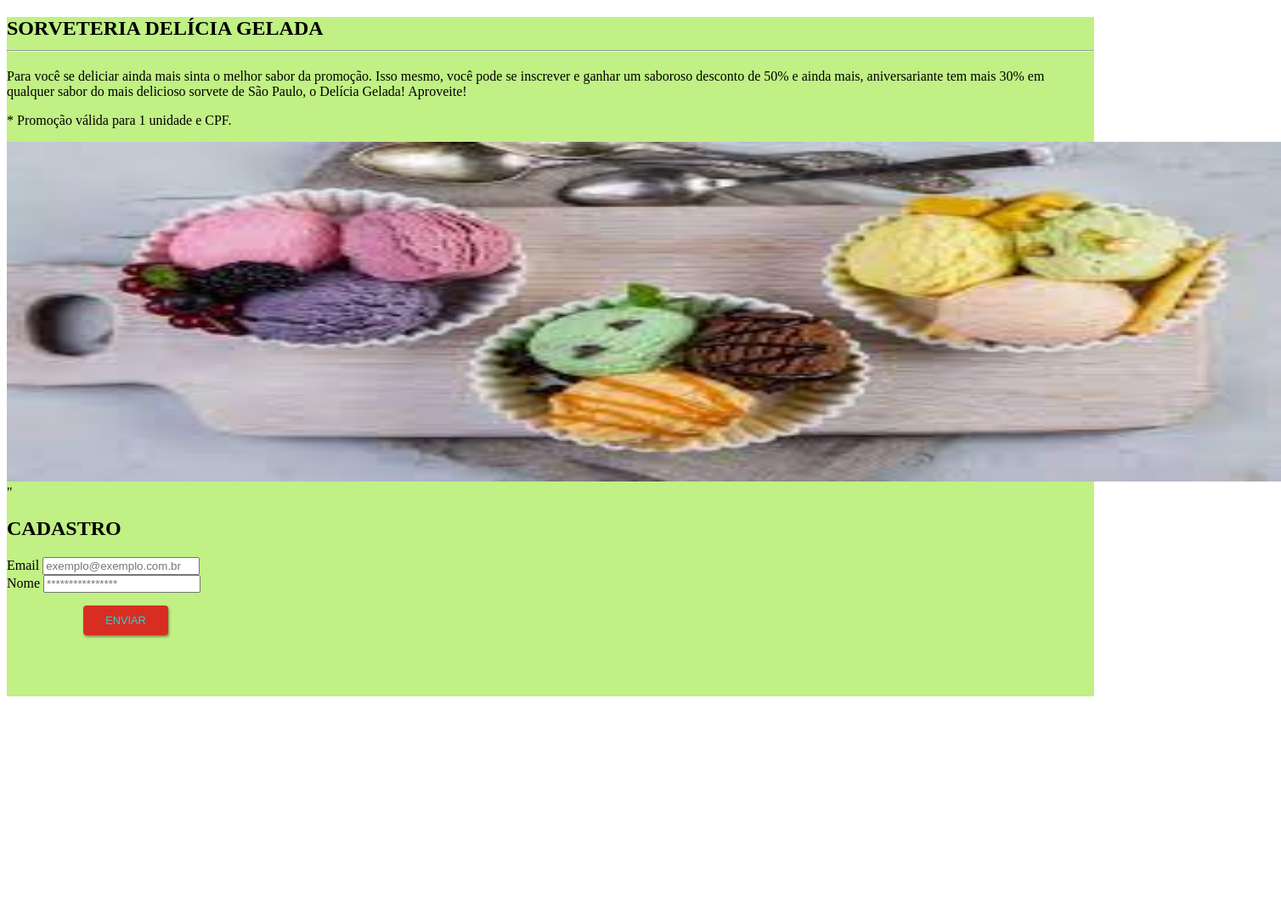
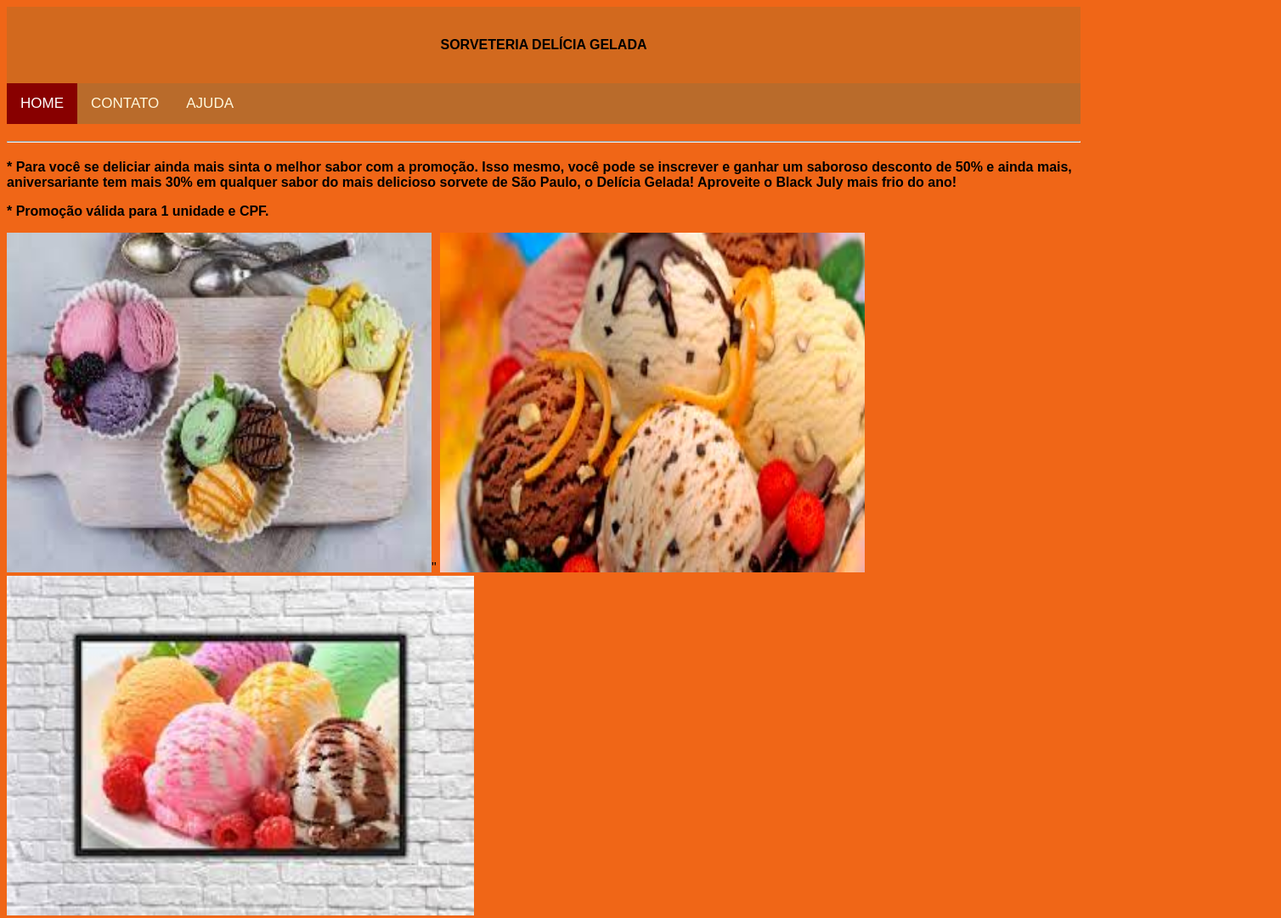
Before and after one commit to Margleysson/Desafio_Landing-page_HiringCoders_HTML, a plain HTML site: page index.html in a window 1280 px wide. Shown: the top 1081 px of the page at 85% size, 1508 px wide, since content can reach past the window. Before the commit the page ends 828 px from the top, so only its background shows below. Drawn offline with Linux system fonts and the light colour scheme.

Commit message:
Desafio_Projeto_Landing-page_HiringCoders

```diff
--- a/estilo.css
+++ b/estilo.css
@@ -1,14 +1,49 @@
-.body{
-    background-image: url(sorvete.jpg);
-    background-attachment: fixed;
-    background-size: 100%;
-    background-repeat: no-repeat;
-    background-color: aquamarine;
+body{
+    margin: 10;
+    font-size: 20;
+    font-family: Arial, Helvetica, sans-serif;
+    background-color: rgb(240, 102, 23);
+}
+header{
+    background-color: chocolate;
+    padding: 20px;
+    text-align: center;
+    font-size: 10;
+    font-variant: small-caps;
+}
+nav{
+    overflow: hidden;
+    background-color: rgb(185, 107, 43);
+}
+nav a{
+    float: left;
+    color: cornsilk;
+    text-align: center;
+    padding: 14px 16px;
+    text-decoration: none;
+    font-size: 17px;
+
+}
+nav a:hover{
+    background-color: #ddd;
+    color: #000;
+
+}
+nav a.ativo{
+    background-color: #800;
+    color: #fff;
+}
+.FixoNoTopo{
+    position: fixed;
+    top: 0px;
+}
+.FixoNoTopo + .principal{
+    padding-top: 60px;
 }
 .container{
-    width: 100vw;
-    height: 100vh;
-    background-color: rgb(193, 240, 132);
+    width: 99vw;
+    height: 95vh;
+    background-color: rgb(249, 252, 210);
 }
 
 .btn-entrar {
@@ -17,9 +52,41 @@
     width: 100px;
     height: 35px;
     background-color: #d82e22;
-    color: rgb(20, 216, 223);
+    color: rgb(238, 194, 176);
     border: 0;
     border-radius: 4px;
     margin: 15px 0px 15px 90px;
     box-shadow: 1px 2px 3px rgba(0, 0, 0, 0.4);
 }
+.section-2 form {
+    width: 300px;
+    margin-top: 80px;
+  }
+
+  .section-2 form h2 {
+    color: #68dd44;
+    font-size: 1.5rem;
+    border-bottom: 1px solid #68dd44;
+    padding-bottom: 15px;
+    margin-bottom: 20px;
+  }
+
+  .section-2 form .div-input {
+    display: flex;
+    flex-direction: column;
+    margin-bottom: 20px;
+  }
+
+  .section-2 form .div-input input {
+    margin-top: 5px;
+    border: 1px solid #68dd44;
+    border-radius: 4px;
+    width: 100%;
+    padding-left: 10px;
+    height: 40px;
+  }
+
+  .check-box label {
+    font-size: 0.9rem;
+    margin-left: 4px;
+  }
--- a/index.html
+++ b/index.html
@@ -8,36 +8,55 @@
 
     <link rel="stylesheet" type="text/css" href="estilo.css" />
 
+    <script type="text/javascript">
+    alert("Prepare-se para o o melhor sabor da sua vida!")
+
+    </script>
+
 </head>
 <body>
-       <div class="container">
+    <header>
+        <p><b>SORVETERIA DELÍCIA GELADA</b></p>
+    </header>
+    <nav>
+        <a class="ativo" href="">HOME</a>
+        <a href="">CONTATO</a>
+        <a href="">AJUDA</a>
+    </nav>
+    <div class="principal">
         <aside class="sorvete">
             <div class="about">
-                <h1>SORVETERIA DELÍCIA GELADA
-                    <hr>
+                <h1><hr>
                 </h1>
-                <p>Para você se deliciar ainda mais sinta o melhor sabor da promoção.
-                Isso mesmo, você pode se inscrever e ganhar um saboroso desconto de 50% e ainda mais,
-                aniversariante tem mais 30% em qualquer sabor do mais delicioso sorvete de São Paulo,
-                o Delícia Gelada! Aproveite!</p>
-               <P>* Promoção válida para 1 unidade e CPF. </P>
+               <p><b>* Para você se deliciar ainda mais sinta o melhor sabor com a promoção.
+                    Isso mesmo, você pode se inscrever e ganhar um saboroso desconto de 50% e ainda mais,
+                    aniversariante tem mais 30% em qualquer sabor do mais delicioso sorvete de São Paulo,
+                    o Delícia Gelada! Aproveite o Black July mais frio do ano!</b></p>
+               <P><b>* Promoção válida para 1 unidade e CPF. </b></P>
 
 
             </div>
         </aside>
         <main class="CADASTRO">
             <div class="section-2">
-                <img src="imagem/sorvete.jpg" width = "1500" height="400">"
+                <img src="imagem/sorvete.jpg" width = "500" height="400">"
+                <img src="imagem/Delicia Gelada.jpg" width ="500" height="400">
+                <img src="imagem/tela sorvete.jpg" width ="550" height="400">
+
                 <form>
-                    <h2>CADASTRO</h2>
+                    <h2>CADASTRE-SE</h2>
 
                         <div class="div-input">
-                          <label for="password">Email </label>
+                          <label for="password"><b>Email</b></label>
                           <input name="username" type="username" id="username" class="form-control" placeholder="exemplo@exemplo.com.br">
                         </div>
                 <div class="div-input">
-                    <label for="password">Nome </label>
-                    <input name="username" type="username" id="username" class="form-control" placeholder="****************">
+                    <label for="password"><b>Nome</b></label>
+                    <input name="username" type="username" id="username" class="form-control" placeholder="Ex: Luis">
+                </div>
+                <div class="div-input">
+                    <label for="aniversario"><b>Aniversário</b></label>
+                    <input name="username" type="username" id="username" class="form-control" placeholder="Digite aqui a data seu aniversario">
                 </div>
                 <button type="submit" class="btn-entrar">ENVIAR</button>
 
```
Also changed, not shown: imagem/javascript.js (added, +14 -0 lines), imagem/Delicia Gelada.jpg (added), imagem/tela sorvete.jpg (added), 1 other file.
